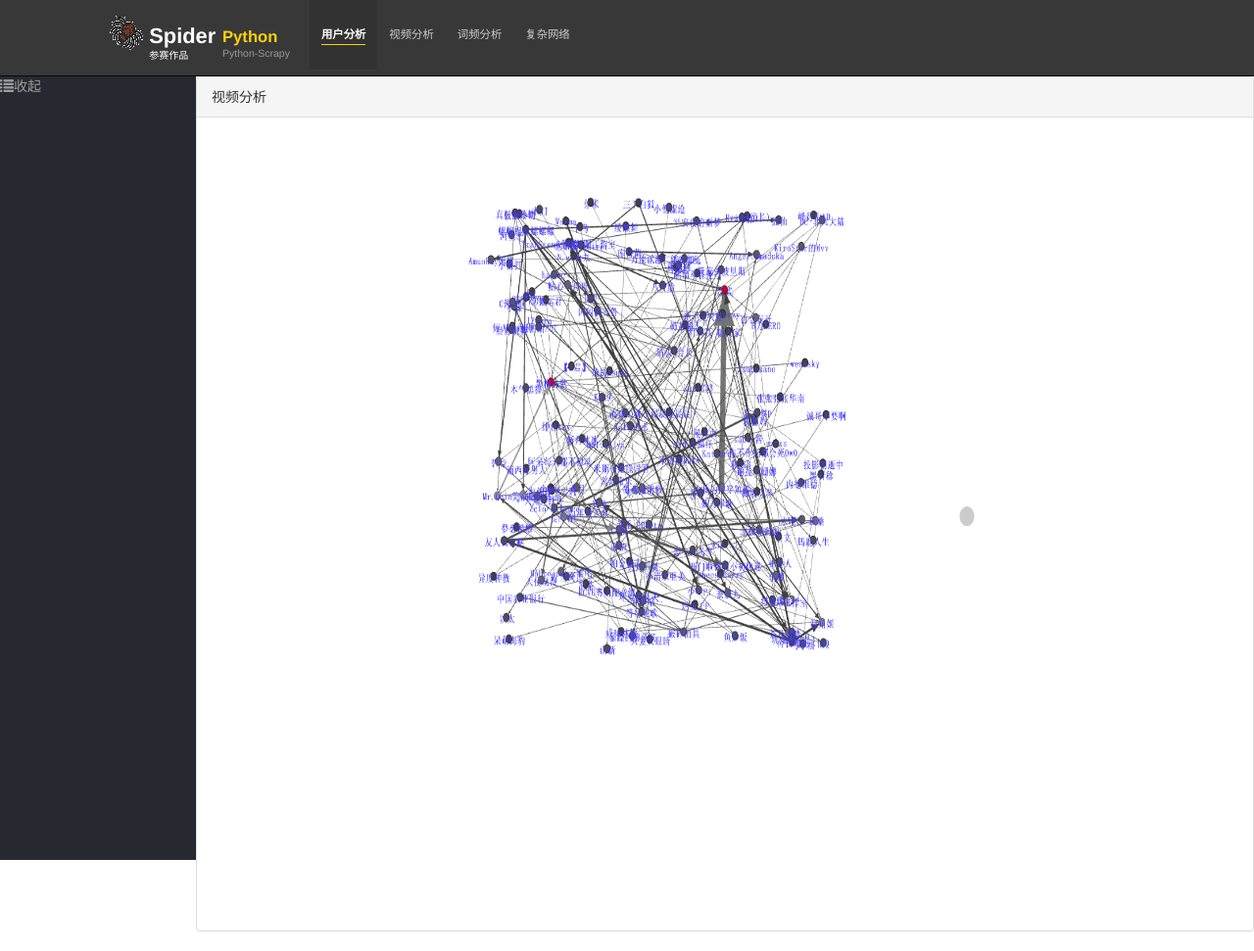
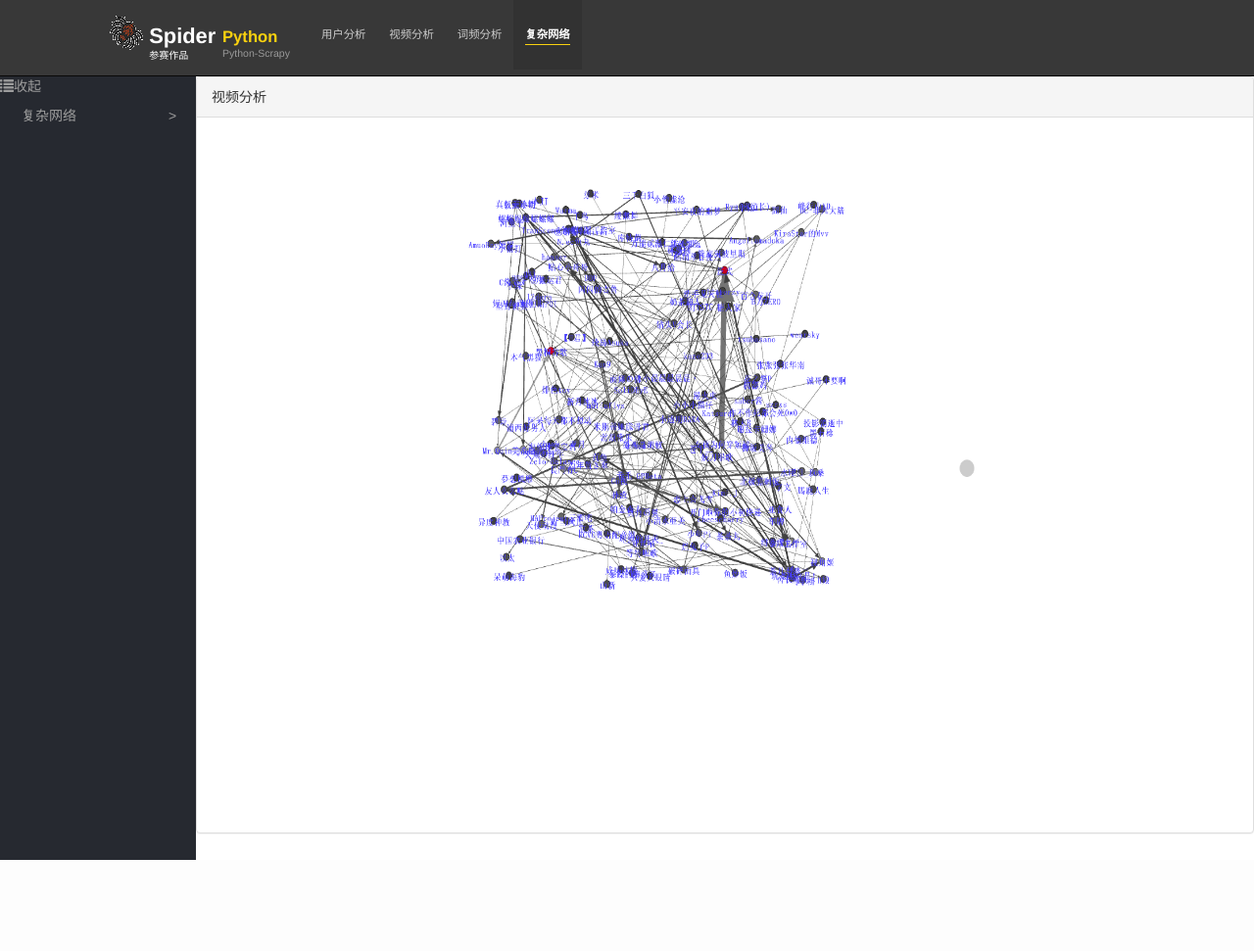
Before and after one commit to laixin86714802/spider_competition, a Flask app: page /graph in a window 1280 px wide. Shown: the whole page at 98% size. After the commit the page ends 878 px from the top, so only its background shows below. Run offline with Flask 2, Linux system fonts and the light colour scheme; parts of the project's set-up code (start-up, migrations or seed data) failed here and were passed over; some libraries are stand-ins or nearby versions.

Commit message:
补充说明

```diff
--- a/spider-view/static/css/spider.css
+++ b/spider-view/static/css/spider.css
@@ -262,7 +262,7 @@
 
 /* 饼图高度 */
 .space-height {
-  height: 800px;
+  height: 700px;
   width: 100%;
 }
 
--- a/spider-view/static/js/spider/base.js
+++ b/spider-view/static/js/spider/base.js
@@ -109,7 +109,7 @@ let BASE = {
             'id': 'name_cloud',
             'uri': '',
             'icon': 'glyphicon glyphicon-calendar'
-        },
+        }
     },
     graph_item: {
         '复杂网络': {
--- a/spider-view/static/js/spider/graph.js
+++ b/spider-view/static/js/spider/graph.js
@@ -25,29 +25,29 @@ Controller.prototype = {
             </a>
         </span>`);
 
-        for (let i in BASE.status_item){
-            if (BASE.status_item[i]['uri']){
+        for (let i in BASE.graph_item){
+            if (BASE.graph_item[i]['uri']){
                 $('.sidenav').append(`
-                <li id="${BASE.status_item[i]['id']}">
-                    <a class="withripple" href="${BASE.status_item[i]['uri']}">
-                        <i class="${BASE.status_item[i]['icon']}"></i>
+                <li id="${BASE.graph_item[i]['id']}">
+                    <a class="withripple" href="${BASE.graph_item[i]['uri']}">
+                        <i class="${BASE.graph_item[i]['icon']}"></i>
                         <span class="sidespan">${i}</span>
                     </a>
                 </li>`);
             } else {
-                _id = BASE.status_item[i]['id'];
+                _id = BASE.graph_item[i]['id'];
                 $('.sidenav').append(`
                 <li id="${_id}">
                     <a class="withripple" href="#">
-                        <i class="${BASE.status_item[i]['icon']}"></i>
+                        <i class="${BASE.graph_item[i]['icon']}"></i>
                         <span class="sidespan">${i}</span>
                         <i class="iright pull-right">&gt;</i>
                     </a>
                     <ul class="sidebar-dropdown"></ul>
                 </li>`);
 
-                for (let j in BASE.status_item[i]['children']){
-                    $('#' + _id + ' ul').append(`<li><a href="${BASE.status_item[i]['children'][j]}" class="withripple">${j}</a></li>`)
+                for (let j in BASE.graph_item[i]['children']){
+                    $('#' + _id + ' ul').append(`<li><a href="${BASE.graph_item[i]['children'][j]}" class="withripple">${j}</a></li>`)
                 }
             }
         }
@@ -70,8 +70,7 @@ Controller.prototype = {
     active_loading: function () {
         $('ul.nav.navbar-nav li').removeClass('active');
         $('ul.sidenav li a').removeClass('hover');
-        $('ul.nav.navbar-nav li:nth-child(1)').addClass('active');
-        $('ul.sidenav li:nth-child(2) a').addClass('hover');
+        $('ul.nav.navbar-nav li:nth-child(4)').addClass('active');
     }
 };
 
```
Also changed, not shown: README.md, img/flask_data.png (added), img/flask_word.png (added), 1 other file.
